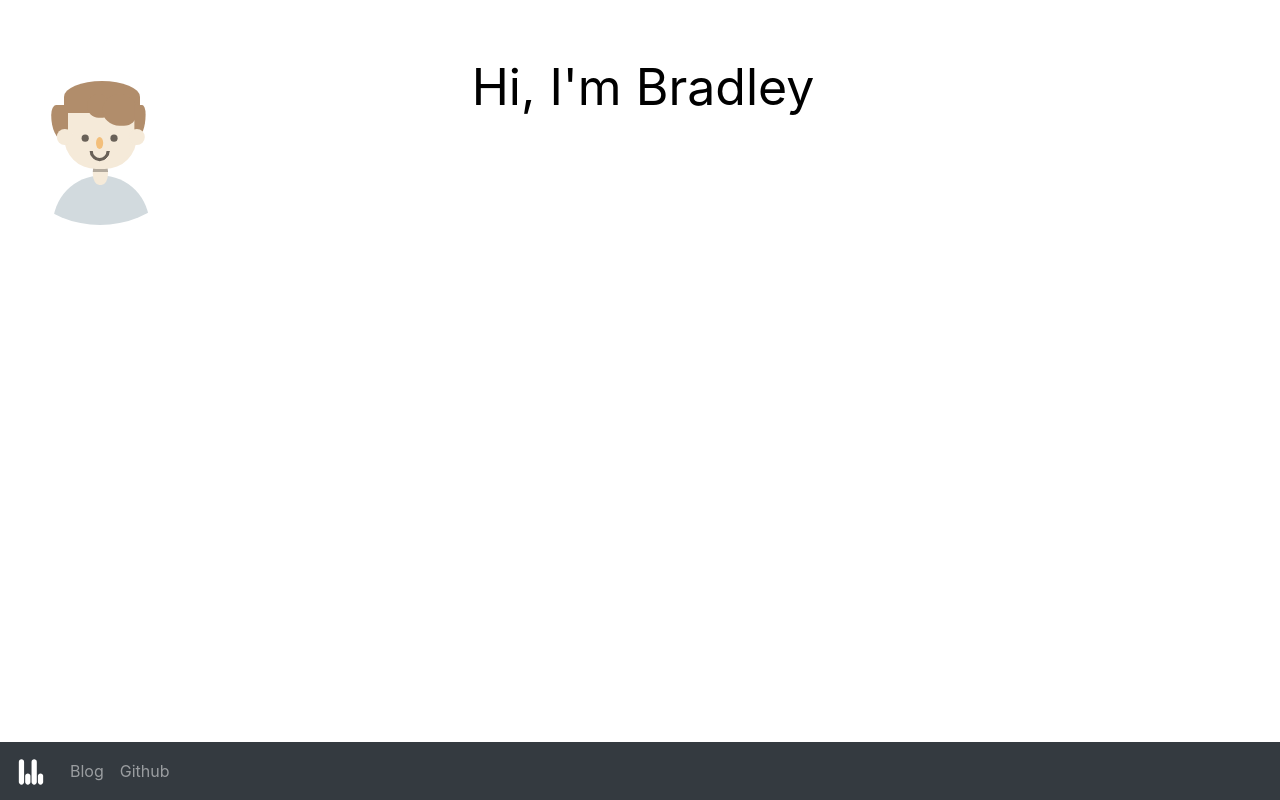
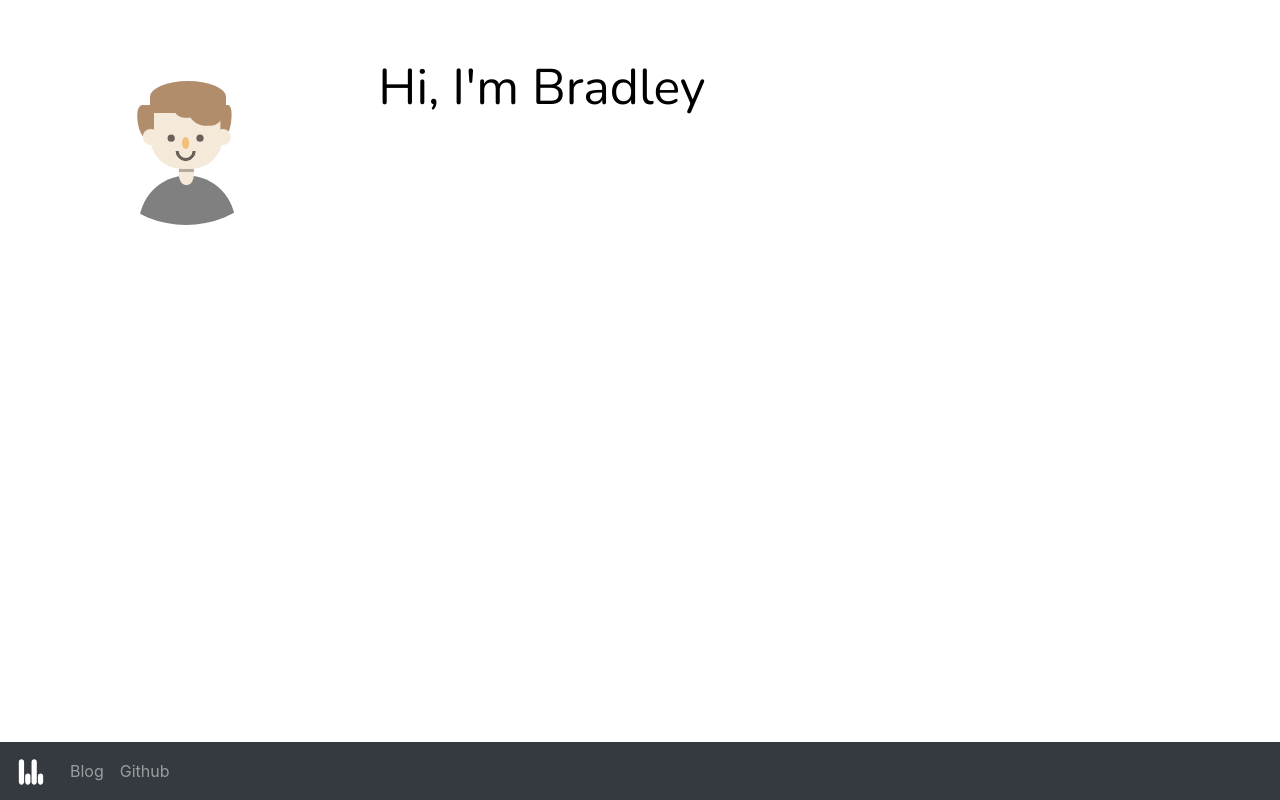
Before and after one commit to BradleyBoutcher/btboutcher.com, a React (Create React App) app: page / in a window 1280 px wide. Built offline with nearby package versions, Linux system fonts and the light colour scheme.

Commit message:
Logo Component and New Font
- Styled a bit more with coloring
- Increased toggle button size
- Added Nunito font
- Added color change on hover for logo
- Made SVG logo into a component

```diff
--- a/public/index.html
+++ b/public/index.html
@@ -3,6 +3,7 @@
   <head>
     <meta charset="utf-8" />
     <link rel="shortcut icon" href="%PUBLIC_URL%/favicon.ico" />
+    <link href="https://fonts.googleapis.com/css?family=Nunito&display=swap" rel="stylesheet"/>
     <meta name="viewport" content="width=device-width, initial-scale=1, maximum-scale=1, user-scalable=no" />
 
     <meta name="theme-color" content="#000000" />
--- a/src/App.jsx
+++ b/src/App.jsx
@@ -2,16 +2,20 @@ import React from 'react';
 
 import Bradley from './components/Bradley/Bradley'
 import Navi from './components/Navi/Navi'
-import {Row, Col, Jumbotron, Nav} from 'react-bootstrap'
+import {Row, Col} from 'react-bootstrap'
 
 import './App.scss';
 
+const s = {
+    maxWidth: "1000px"
+}
+
 function App() {
     return (
-    <div>
+        <div style={s}>
                 <Navi/>
                 <Row className="content">
-          <Col xs="4">
+                    <Col xs="2" className= "logo">
                         <Bradley/>
                     </Col>
                     <Col xs="8" className = "welcome">
--- a/src/App.scss
+++ b/src/App.scss
@@ -7,10 +7,16 @@ $light-black-color: #706e72;
 $black-color: #414042;
 
 .welcome {
+    font-family: 'Nunito', sans-serif;
     position: relative;
     color: black;
     font-size: 50px;
     padding: 50px;
+}
+
+.logo {
+    display: block;
+    margin: auto;
 }
 
 /*------------------------------------------
--- a/src/components/Bradley/Bradley.jsx
+++ b/src/components/Bradley/Bradley.jsx
@@ -5,7 +5,7 @@ export default class Bradley extends Component {
     render() {
         return (
             <div className = 'body-container' >
-                <div className = 'body'>
+                <div className = 'body' style={{background: "grey"}}>
                     <div className = 'neck'/>
                     <div className = 'head'>
                         <div className = 'hair'>
--- /dev/null
+++ b/src/components/Logo/Logo.jsx
@@ -0,0 +1,31 @@
+import React, {Component} from 'react'
+import PropTypes from 'prop-types';
+
+export default class Logo extends Component {
+    static defaultProps = {
+          width: '30',
+          height: '30',
+          iconTitle: "logo",
+          fill: '#fff',
+    }
+
+    render() {
+        const { height, width, fill, iconTitle } = this.props;
+        return (
+            <svg className = "logo-container" width={width} height={height} viewBox="0 0 2778 2778" xmlns="http://www.w3.org/2000/svg" fillRule="evenodd" clipRule="evenodd" strokeLinejoin="round" strokeMiterlimit="2">
+                <title id={iconTitle}>bb Icon</title>
+                <path
+                className = "logo"
+                d="M748.612 462.5c0-134.147-108.91-243.055-243.056-243.055-134.145 0-243.056 108.908-243.056 243.055v1852.78c0 134.147 108.91 243.055 243.056 243.055 134.145 0 243.056-108.908 243.056-243.055V462.5zM1337.5 1759.725c0-134.146-108.91-243.056-243.055-243.056s-243.056 108.91-243.056 243.056v555.555c0 134.146 108.91 243.056 243.056 243.056 134.145 0 243.056-108.91 243.056-243.056v-555.555zM1926.39 462.5c0-134.147-108.91-243.055-243.055-243.055-134.146 0-243.056 108.908-243.056 243.055v1852.78c0 134.147 108.91 243.055 243.056 243.055 134.145 0 243.055-108.908 243.055-243.055V462.5zM2515.28 1759.725c0-134.146-108.91-243.056-243.056-243.056-134.145 0-243.056 108.91-243.056 243.056v555.555c0 134.146 108.91 243.056 243.056 243.056 134.145 0 243.056-108.91 243.056-243.056v-555.555z"
+                fill= {fill} />
+            </svg>
+        )
+    }
+};
+
+Logo.propTypes = {
+    width: PropTypes.string,
+    height: PropTypes.string,
+    fill: PropTypes.string,
+    iconTitle: PropTypes.string,
+}
--- /dev/null
+++ b/src/components/Logo/package.json
@@ -0,0 +1,3 @@
+{
+    "main": "Logo.jsx"
+}
--- a/src/components/Navi/Navi.jsx
+++ b/src/components/Navi/Navi.jsx
@@ -1,6 +1,6 @@
 import React, { Component } from 'react'
 import {Nav, Navbar, Button} from 'react-bootstrap'
-import bb from "../../icons/bb-white-transparent.svg"
+import Logo from '../Logo/Logo'
 
 import "./Navi.scss"
 
@@ -13,13 +13,8 @@ export default class Navi extends Component {
     render () {
         return (
             <Navbar bg="dark" variant="dark" expand="sm" fixed = "bottom" onToggle={this.toggleActive}>
-                <Navbar.Brand href="#home">
-                    <img
-                    id="logo"
-                    src={bb}
-                    width="30"
-                    height="30"
-                    alt="bb"/>
+                <Navbar.Brand href="/home">
+                    <Logo iconTitle = "main-logo" width = "30" height = "30"/>
                 </Navbar.Brand>
                 <Navbar.Toggle aria-controls="basic-navbar-nav" bsPrefix="toggle"/>
                 <Navbar.Collapse id="basic-navbar-nav">
--- a/src/components/Navi/Navi.scss
+++ b/src/components/Navi/Navi.scss
@@ -1,7 +1,4 @@
-#logo:hover {
-    fill: grey;
-}
-
+/**** NavBar Toggle Button ****/
 @keyframes toggle-bottom {
     0% {
       transform: rotate(0);
@@ -21,11 +18,11 @@
 }
 
 .toggle {
+    height: 30px; width: 30px;
     margin: 10px;
     outline: none !important;
     background: transparent;
     border: transparent;
-    position: relative;
     ::after {
         border-top: 2px solid white;
         content: "";
@@ -44,6 +41,10 @@
         left: 0px;
         top: 5px;
     }
+}
+
+.toggle-icon {
+    position: relative;
 }
 
 /* HOVER STYLES ON THE BUTTON */
@@ -75,3 +76,23 @@
         height: 0; width: 0;
     }
 }
+
+/**** Main Logo ****/
+$yellow: #FFDB79;
+
+.navbar-brand:hover .logo {
+    animation: switch 3s infinite;
+    animation: fillChange 3s infinite;
+}
+
+@keyframes switch {
+    50% {
+        opacity: 1;
+    }
+}
+
+@keyframes fillChange {
+    50% {
+        fill: grey;
+    }
+}
```
Also changed, not shown: src/icons/bb-white-transparent.svg. Lines whose indentation alone changed are shown as unchanged.
